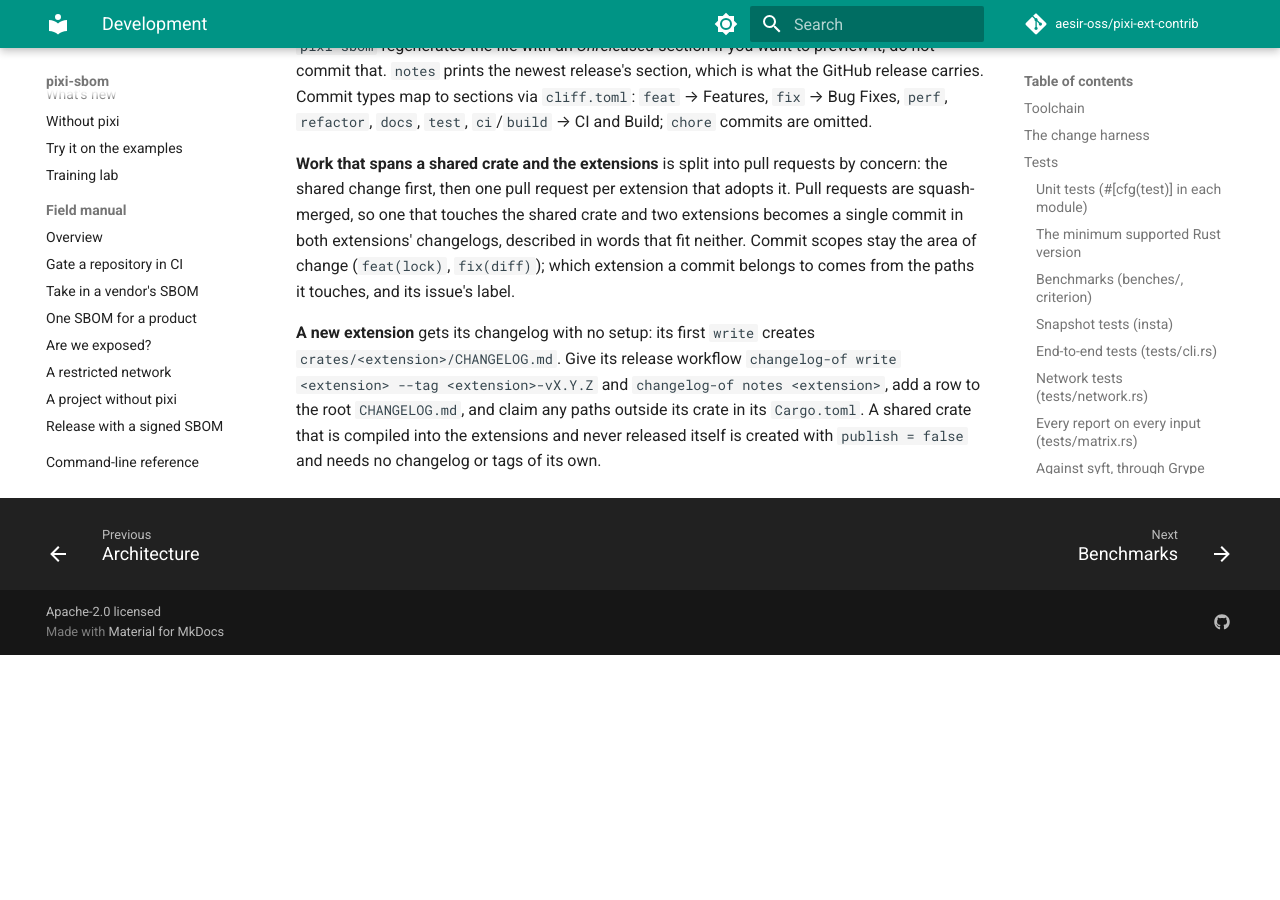
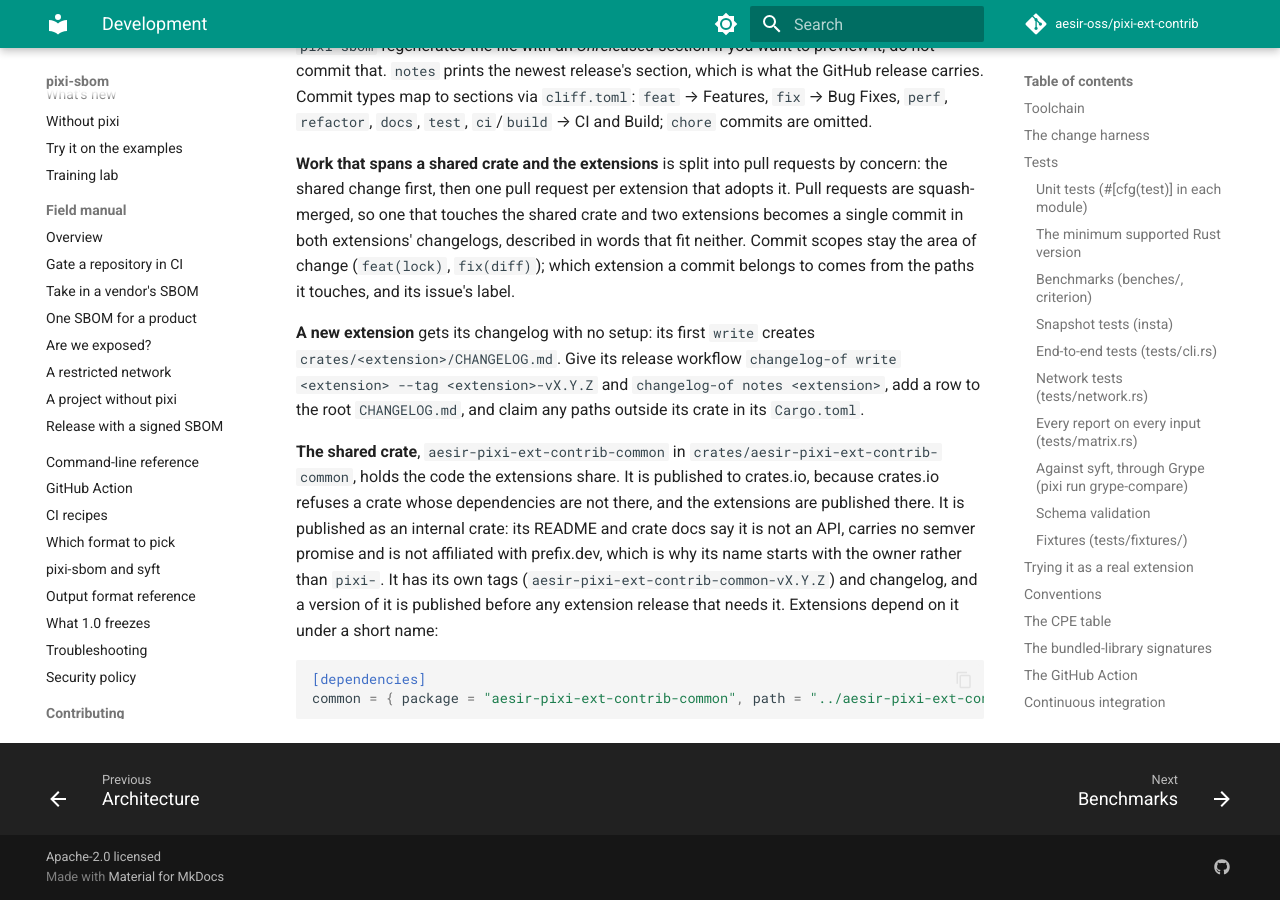
Before and after one commit to aesir-oss/pixi-sbom, an MkDocs documentation site: the page built from docs/development.md, in a window 1280 px wide and 900 px high, scrolled down 17950 px. Built offline with MkDocs 1.6.1 and Material for MkDocs 9.7.7, drawn with Linux system fonts in a browser that asks for light colours; comment, search, counter and statistics services are not loaded; the version menu is left out; before the commit the page ends 18605 px from its top, so only the background shows below that.

Commit message:
docs(development): name the shared crate aesir-pixi-ext-contrib-common and publish it (#54)
The shared crate was planned as pixi-ext-common with publish = false. crates.io
refuses a crate whose dependencies are not published, and pixi-sbom is
published there, so the shared crate is published too, as an internal crate
with no API promise. Its name starts with the owner rather than pixi- so it is
not taken for a prefix.dev crate.


Claude-Session: https://claude.ai/code/session_01CipfWY91Bo9cQkxxpyBbzk

Co-authored-by: Claude Opus 5.5 <noreply@anthropic.com>

````diff
--- a/docs/development.md
+++ b/docs/development.md
@@ -600,6 +600,16 @@ paths it touches, and its issue's label.
 
 **A new extension** gets its changelog with no setup: its first `write` creates `crates/<extension>/CHANGELOG.md`.
 Give its release workflow `changelog-of write <extension> --tag <extension>-vX.Y.Z` and `changelog-of notes
-<extension>`, add a row to the root `CHANGELOG.md`, and claim any paths outside its crate in its `Cargo.toml`. A
-shared crate that is compiled into the extensions and never released itself is created with `publish = false` and
-needs no changelog or tags of its own.
+<extension>`, add a row to the root `CHANGELOG.md`, and claim any paths outside its crate in its `Cargo.toml`.
+
+**The shared crate**, `aesir-pixi-ext-contrib-common` in `crates/aesir-pixi-ext-contrib-common`, holds the code the
+extensions share. It is published to crates.io, because crates.io refuses a crate whose dependencies are not there,
+and the extensions are published there. It is published as an internal crate: its README and crate docs say it is
+not an API, carries no semver promise and is not affiliated with prefix.dev, which is why its name starts with the
+owner rather than `pixi-`. It has its own tags (`aesir-pixi-ext-contrib-common-vX.Y.Z`) and changelog, and a version of
+it is published before any extension release that needs it. Extensions depend on it under a short name:
+
+```toml
+[dependencies]
+common = { package = "aesir-pixi-ext-contrib-common", path = "../aesir-pixi-ext-contrib-common", version = "0.1" }
+```
````
Also changed, not shown: .claude/memory/architecture-decisions.md (+4 -1 lines), CLAUDE.md (+3 -2 lines).
